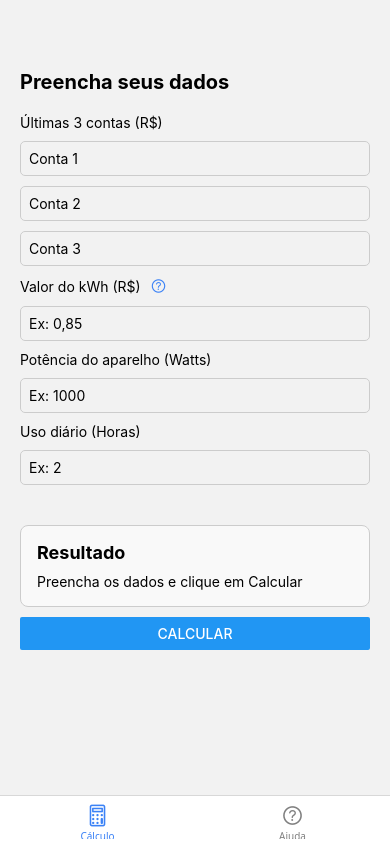
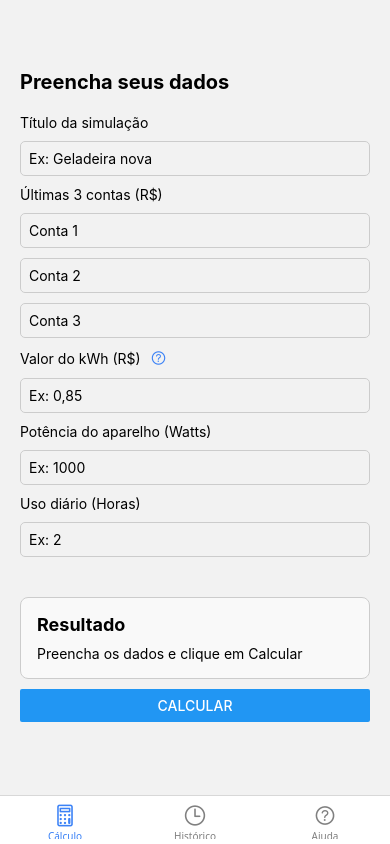
Before and after one commit to ErikaNunex/EnergyPredictApp, a React Native app: screen /Main in a window 390 px wide. Built offline with nearby package versions, Linux system fonts and the light colour scheme.

Commit message:
feat: tela de historico

```diff
--- a/src/components/FormCalc.js
+++ b/src/components/FormCalc.js
@@ -9,6 +9,8 @@ import { useNavigation } from "@react-navigation/native";
 import { Ionicons } from "@expo/vector-icons";
 
 export default function FormCalc({
+  title,
+  setTitle,
   bill1,
   setBill1,
   bill2,
@@ -31,6 +33,13 @@ export default function FormCalc({
     <View style={styles.container}>
       <Text style={styles.title}>Preencha seus dados</Text>
 
+      <Text>Título da simulação</Text>
+      <TextInput
+        style={styles.input}
+        placeholder="Ex: Geladeira nova"
+        onChangeText={setTitle}
+        value={title}
+      />
       <Text>Últimas 3 contas (R$)</Text>
       <TextInput
         style={styles.input}
--- a/src/navigation/TabRoutes.js
+++ b/src/navigation/TabRoutes.js
@@ -26,8 +26,8 @@ export default function TabRoutes() {
         tabBarInactiveTintColor: "gray",
       })}
     >
-      {/* <Tab.Screen name="Histórico" component={History} /> */}
       <Tab.Screen name="Cálculo" component={Calc} />
+      <Tab.Screen name="Histórico" component={History} />
       <Tab.Screen name="Ajuda" component={Help} />
     </Tab.Navigator>
   );
--- a/src/screens/Calc.js
+++ b/src/screens/Calc.js
@@ -3,6 +3,7 @@ import { ScrollView, Button, Alert, StyleSheet } from "react-native";
 import { calcNewDeviceCost } from "../services/calcService";
 import FormCalc from "../components/FormCalc";
 import ResultCard from "../components/ResultCard";
+import AsyncStorage from "@react-native-async-storage/async-storage";
 
 export default function Calc() {
   const [bill1, setBill1] = useState("");
@@ -11,13 +12,33 @@ export default function Calc() {
   const [kwh, setKwh] = useState("");
   const [power, setPower] = useState("");
   const [hours, setHours] = useState("");
+  const [title, setTitle] = useState("");
 
   const [result, setResult] = useState(null);
 
   const parseNumber = (value) => Number(value.replace(",", "."));
+  const saveToHistory = async (title, result) => {
+    try {
+      const previous = await AsyncStorage.getItem("history");
+      const parsed = previous ? JSON.parse(previous) : [];
 
-  const handleCalc = () => {
-    if (!bill1 || !bill2 || !bill3 || !kwh || !power || !hours) {
+      const updated = [
+        ...parsed,
+        {
+          title,
+          timestamp: new Date().toISOString(),
+          ...result,
+        },
+      ];
+
+      await AsyncStorage.setItem("history", JSON.stringify(updated));
+    } catch (err) {
+      console.error("Erro ao salvar histórico:", err);
+    }
+  };
+
+  const handleCalc = async () => {
+    if (!title || !bill1 || !bill2 || !bill3 || !kwh || !power || !hours) {
       Alert.alert("Atenção", "Por favor, preencha todos os campos.");
       return;
     }
@@ -30,11 +51,14 @@ export default function Calc() {
     });
 
     setResult(calcResult);
+    await saveToHistory(title, calcResult);
   };
 
   return (
     <ScrollView contentContainerStyle={styles.container}>
       <FormCalc
+        title={title}
+        setTitle={setTitle}
         bill1={bill1}
         setBill1={setBill1}
         bill2={bill2}
--- /dev/null
+++ b/src/screens/History.js
@@ -0,0 +1,82 @@
+import { useState, useCallback } from "react";
+import { useFocusEffect } from "@react-navigation/native";
+import { View, Text, ScrollView, StyleSheet } from "react-native";
+import AsyncStorage from "@react-native-async-storage/async-storage";
+
+export default function History() {
+  const [history, setHistory] = useState([]);
+
+  const loadHistory = async () => {
+    try {
+      const data = await AsyncStorage.getItem("history");
+      if (data) {
+        const parsed = JSON.parse(data);
+        setHistory(parsed.reverse());
+      }
+    } catch (err) {
+      console.error("Erro ao carregar histórico:", err);
+    }
+  };
+
+  useFocusEffect(
+    useCallback(() => {
+      loadHistory();
+    }, [])
+  );
+
+  return (
+    <ScrollView contentContainerStyle={styles.container}>
+      <Text style={styles.title}>Histórico de Cálculos</Text>
+
+      {history.length === 0 ? (
+        <Text style={styles.empty}>Nenhum cálculo salvo.</Text>
+      ) : (
+        history.map((item, index) => (
+          <View key={index} style={styles.card}>
+            <Text style={styles.cardTitle}>{item.title}</Text>
+            <Text>Média das 3 contas: R$ {item.avgBill}</Text>
+            <Text>Consumo mensal do aparelho: R$ {item.deviceCost}</Text>
+            <Text>Próxima conta estimada: R$ {item.estimatedBill}</Text>
+            <Text style={styles.date}>
+              {new Date(item.timestamp).toLocaleDateString("pt-BR")}
+            </Text>
+          </View>
+        ))
+      )}
+    </ScrollView>
+  );
+}
+
+const styles = StyleSheet.create({
+  container: {
+    padding: 20,
+    gap: 15,
+    paddingTop: 70,
+  },
+  title: {
+    fontSize: 22,
+    fontWeight: "bold",
+    marginBottom: 10,
+  },
+  empty: {
+    fontStyle: "italic",
+    color: "#666",
+  },
+  card: {
+    borderWidth: 1,
+    borderColor: "#ccc",
+    padding: 15,
+    borderRadius: 8,
+    backgroundColor: "#f9f9f9",
+  },
+  cardTitle: {
+    fontSize: 18,
+    fontWeight: "600",
+    marginBottom: 5,
+  },
+  date: {
+    marginTop: 8,
+    color: "#888",
+    fontSize: 12,
+  },
+});
--- a/src/screens/Home.js
+++ b/src/screens/Home.js
@@ -5,7 +5,7 @@ export default function Home({ navigation }) {
     <View style={styles.container}>
       <Text style={styles.title}>Energy Predict App ⚡</Text>
       <Button
-        title="Iniciar cálculo"
+        title="Iniciar simulação."
         onPress={() => navigation.navigate("Main")}
       />
     </View>
```
